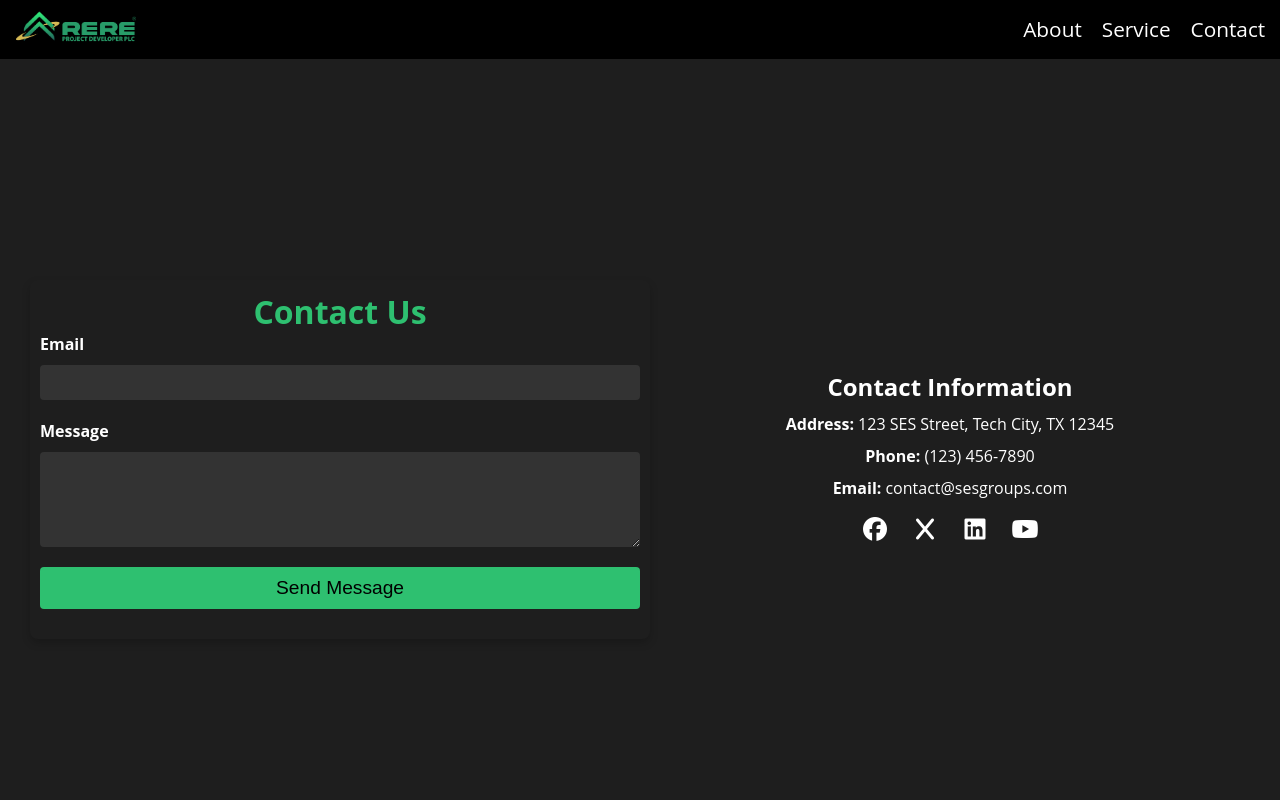
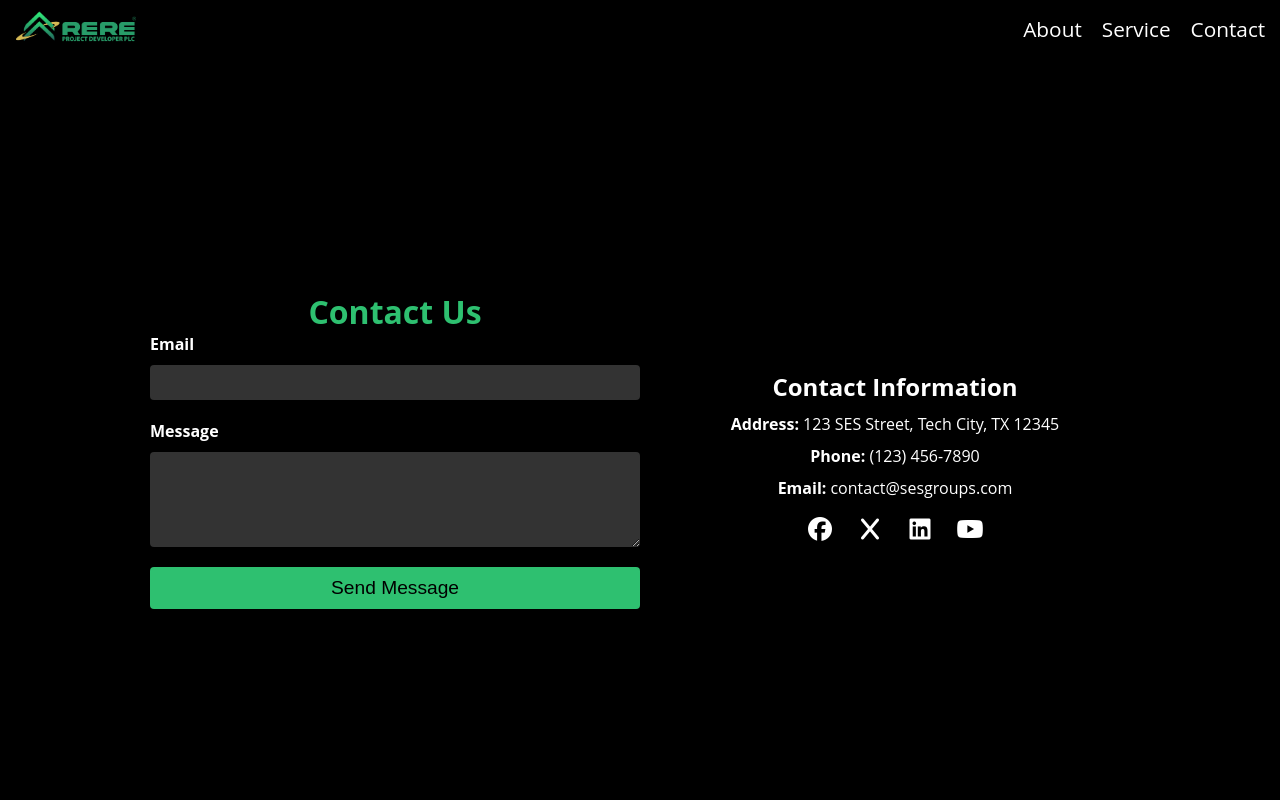
Before and after one commit to mintesnot-yess/SES-Groups, a plain HTML site: page contact.html in a window 1280 px wide. Shown: the top 800 px of the page. Drawn offline with Linux system fonts and the light colour scheme.

Commit message:
update links to point to index.html and adjust contact container styles

```diff
--- a/assets/css/style.css
+++ b/assets/css/style.css
@@ -732,14 +732,14 @@ main {
 
 /* contact */
 .contact-container {
-    background-color: #1e1e1e;
+    max-width: 1000px;
+    width: 100%;
 
     display: flex;
     align-items: center;
     flex-wrap: wrap;
-    margin: auto auto;
+    margin: auto;
     height: 100vh;
-    padding: 0 30px;
 
     .form-container {
         flex: 1 300px;
--- a/contact.html
+++ b/contact.html
@@ -21,7 +21,7 @@
     <header class="full-width">
         <nav class="max-width">
             <ul class="logo">
-                <a href="/">
+                <a href="index.html">
                     <img src="assets/images/logo.png" alt="" />
                 </a>
             </ul>
```
Also changed, not shown: about.html (+1 -1 lines), index.html (+1 -1 lines), service.html (+1 -1 lines).
